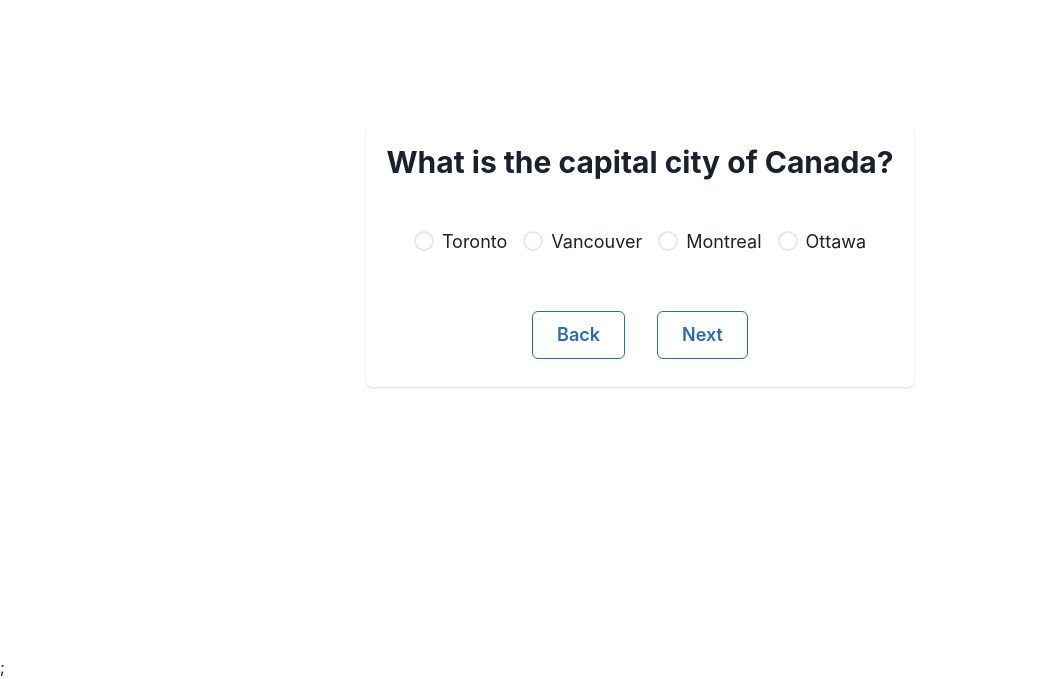
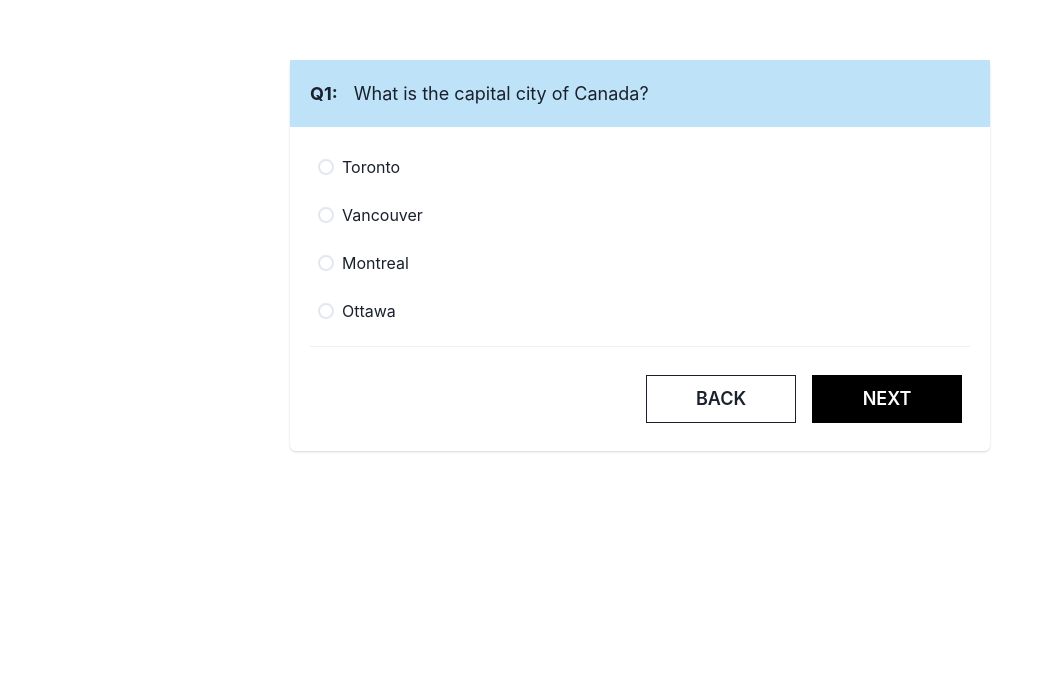
Before and after one commit to arissha-y/quiz-app, a Next.js app: page /QuestionCard in a window 1280 px wide. Shown: the part 145-824 px from the top of the page, without its empty margins (0-1052 px from the left). After the commit the page ends 800 px from the top, so only its background shows below. Built offline with nearby package versions, Linux system fonts and the light colour scheme.

Commit message:
add new questions

```diff
--- a/src/pages/QuestionCard.tsx
+++ b/src/pages/QuestionCard.tsx
@@ -11,11 +11,10 @@ import {
   Text,
   Radio,
   RadioGroup,
+  Divider,
+  Stack,
 } from "@chakra-ui/react";
 import { useRouter } from "next/router";
-
-// variables
-let quizPoint = 0;
 
 const questionList = [
   {
@@ -35,17 +34,60 @@ const questionList = [
     id: 3,
     question: "What is the official language of Brazil?",
     answers: ["Portuguese", "Italian", "French", "Spanish"],
+    correctAnswer: "Portugese",
   },
-  // {
-  //   id: 4,
-  //   question: "Question 4: ",
-  //   answers: [],
-  // },
-  // {
-  //   id: 5,
-  //   question: "Question 5: ",
-  //   answers: [],
-  // },
+  {
+    id: 4,
+    question: "In what year did the Titanic sin?",
+    answers: ["1931", "1923", "1905", "1912"],
+    correctAnswer: "1912", //
+  },
+  {
+    id: 5,
+    question: "What is the chemical symbol for gold?",
+    answers: ["Fe", "Au", "Ag", "Pb"],
+    correctAnswer: "Au", //
+  },
+  {
+    id: 6,
+    question: "What is the world's largest ocean?",
+    answers: [
+      "Atlantic Ocean",
+      "Pacific Ocean",
+      "Indian Ocean",
+      "Southern Ocean",
+    ],
+    correctAnswer: "Pacific Ocean", //
+  },
+  {
+    id: 7,
+    question: "In which year did the first manned moon landing occur?",
+    answers: ["1959", "1965", "1969", "1973"],
+    correctAnswer: "1969", //
+  },
+  {
+    id: 8,
+    question: "Which country won the Fifa World Cup 2018?",
+    answers: ["Brazil", "Germany", "Argentina", "France"],
+    correctAnswer: "France", //
+  },
+  {
+    id: 9,
+    question: "Who wrote the novel `Pride and Prejudice?`",
+    answers: [
+      "Emily Bronte",
+      "Jane Austen",
+      "Charlotte Bronte",
+      "Charles Dickens",
+    ],
+    correctAnswer: "Jane Austen", //
+  },
+  {
+    id: 10,
+    question: "Which stadium is known as the `Theatre of Dreams`?",
+    answers: ["Anfield", "Old Trafford", "Camp Nou", "Santiago Bernabeu"],
+    correctAnswer: "Old Trafford", //
+  },
 ];
 
 const QuestionCard = () => {
@@ -92,45 +134,65 @@ const QuestionCard = () => {
   };
 
   // ensure next button is enabled if any option is selected
-  const isDisabled = !selectedOption;
+  const isDisabled = selectedOption === "";
 
   return (
     <Flex justifyContent="center" alignItems="center" minHeight="100vh">
-      <Card align="center">
-        <CardHeader>
-          <Heading size="lg">{questionList[currentQuestion].question}</Heading>
+      <Card align="center" w="700px">
+        <CardHeader w="100%" backgroundColor={"blue.100"}>
+          <Flex alignItems="flex-start">
+            <Text fontSize="lg" fontWeight="bold">
+              Q{questionList[currentQuestion].id}:
+            </Text>
+            <Text fontSize="lg" ml={4}>
+              {questionList[currentQuestion].question}
+            </Text>
+          </Flex>
         </CardHeader>
-        <CardBody>
+
+        <CardBody w="100%" h="1000px">
           <RadioGroup value={selectedOption} onChange={handleAnswer}>
-            {questionList[currentQuestion].answers.map((answer, index) => (
-              <Radio key={index} value={answer} size="lg" m={2}>
-                {answer}
-              </Radio>
-            ))}
+            <Stack direction="column" pb="15px">
+              {questionList[currentQuestion].answers.map((answer, index) => (
+                <Radio
+                  key={`${currentQuestion}-${index}`}
+                  value={answer}
+                  size="md"
+                  m={2}
+                >
+                  {answer}
+                </Radio>
+              ))}
+            </Stack>
           </RadioGroup>
+          <Divider orientation="horizontal" />
         </CardBody>
 
-        <CardFooter>
-          <ButtonGroup gap={4}>
+        <CardFooter justifyContent="flex-end" width="100%" pt="0">
+          <ButtonGroup>
             <Button
               onClick={handlePreviousQuestion}
               disabled={currentQuestion === 0}
-              colorScheme="blue"
+              colorScheme="black"
               variant="outline"
               size="lg"
               m={2}
+              w="150px"
+              borderRadius="0"
             >
-              Back
+              BACK
             </Button>
             <Button
               onClick={handleNextQuestion}
               disabled={isDisabled}
-              colorScheme="blue"
-              variant="outline"
+              background={"black"}
+              color={"white"}
               size="lg"
               m={2}
+              w="150px"
+              borderRadius="0"
             >
-              Next
+              NEXT
             </Button>
           </ButtonGroup>
         </CardFooter>
--- a/src/pages/_app.tsx
+++ b/src/pages/_app.tsx
@@ -1,11 +1,19 @@
 import "@/styles/globals.css";
 import type { AppProps } from "next/app";
 import { ChakraProvider } from "@chakra-ui/react";
+import Head from "next/head";
 
 export default function App({ Component, pageProps }: AppProps) {
   return (
-    <ChakraProvider>
-      <Component {...pageProps} />;
-    </ChakraProvider>
+    <>
+      <Head>
+        <title>Flux Quiz App</title>
+        <link rel="icon" href="/favicon.ico" />
+      </Head>
+
+      <ChakraProvider>
+        <Component {...pageProps} />
+      </ChakraProvider>
+    </>
   );
 }
--- a/src/pages/index.tsx
+++ b/src/pages/index.tsx
@@ -23,28 +23,32 @@ export default function StartPage() {
 
   return (
     <>
-      <Head>
-        <title>Flux Quiz App</title>
-        <link rel="icon" href="/favicon.ico" />
-      </Head>
-
       {/* main component*/}
 
       <Flex justifyContent="center" alignItems="center" minHeight="100vh">
         <Card align="center">
           <CardHeader>
-            <Heading size="md">Welcome to the Flux Quiz!</Heading>
+            <Heading> How Good is Your General Knowledge?</Heading>
           </CardHeader>
-          <CardBody>
-            <Text>
-              Lorem ipsum dolor sit amet, consectetur adipiscing elit, sed do
-              eiusmod tempor incididunt ut labore et dolore magna aliqua.
+          <CardBody pb="15px">
+            <Text fontSize="lg">
+              In this quiz, test your general knowledge to see if you are as
+              knowledgeable as you think you are!
             </Text>
+            <br />
+            <Divider orientation="horizontal" />
           </CardBody>
-          <Divider orientation="horizontal" my={4} />
-          <CardFooter>
-            <Button colorScheme="blue" onClick={handleGoToQuestionCard}>
-              Start Quiz
+          <CardFooter pt="0">
+            <Button
+              background="black"
+              color="white"
+              borderRadius="0"
+              size="lg"
+              w="150px"
+              m="2"
+              onClick={handleGoToQuestionCard}
+            >
+              START QUIZ
             </Button>
           </CardFooter>
         </Card>
```
